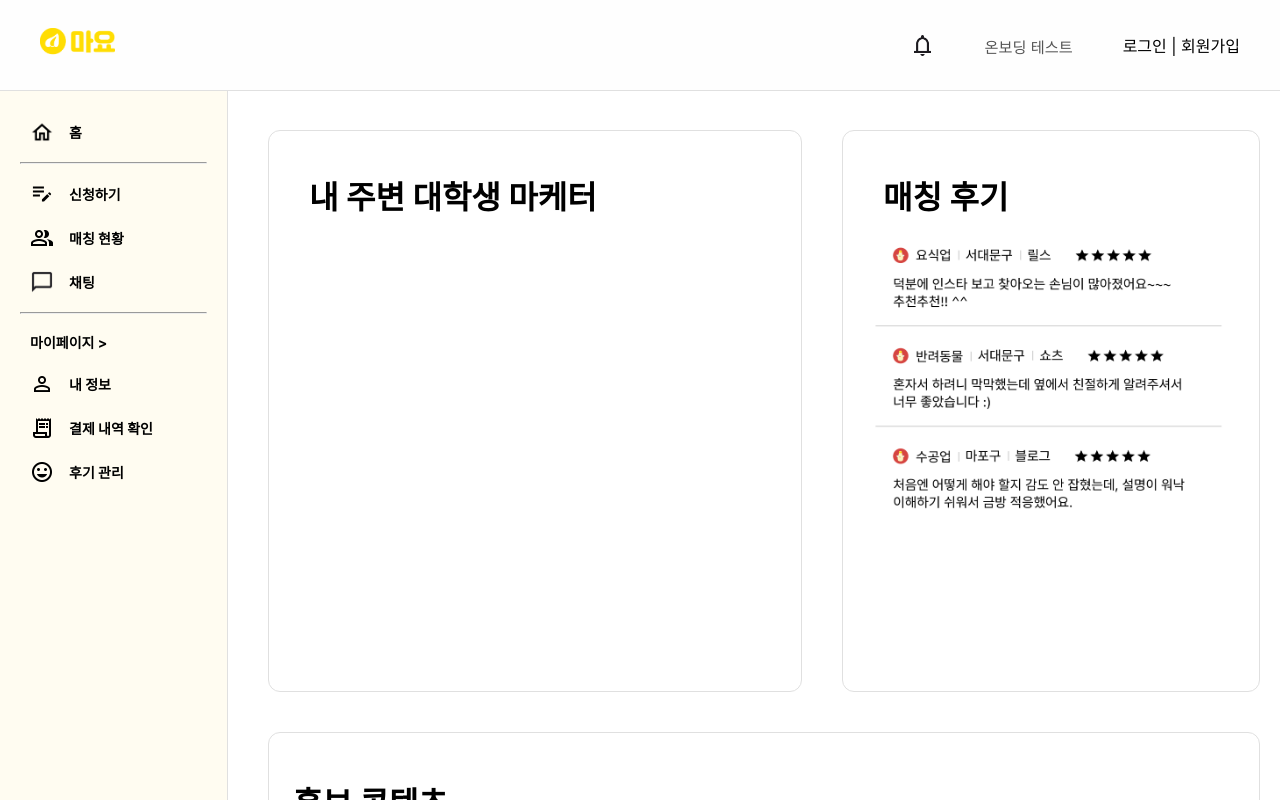
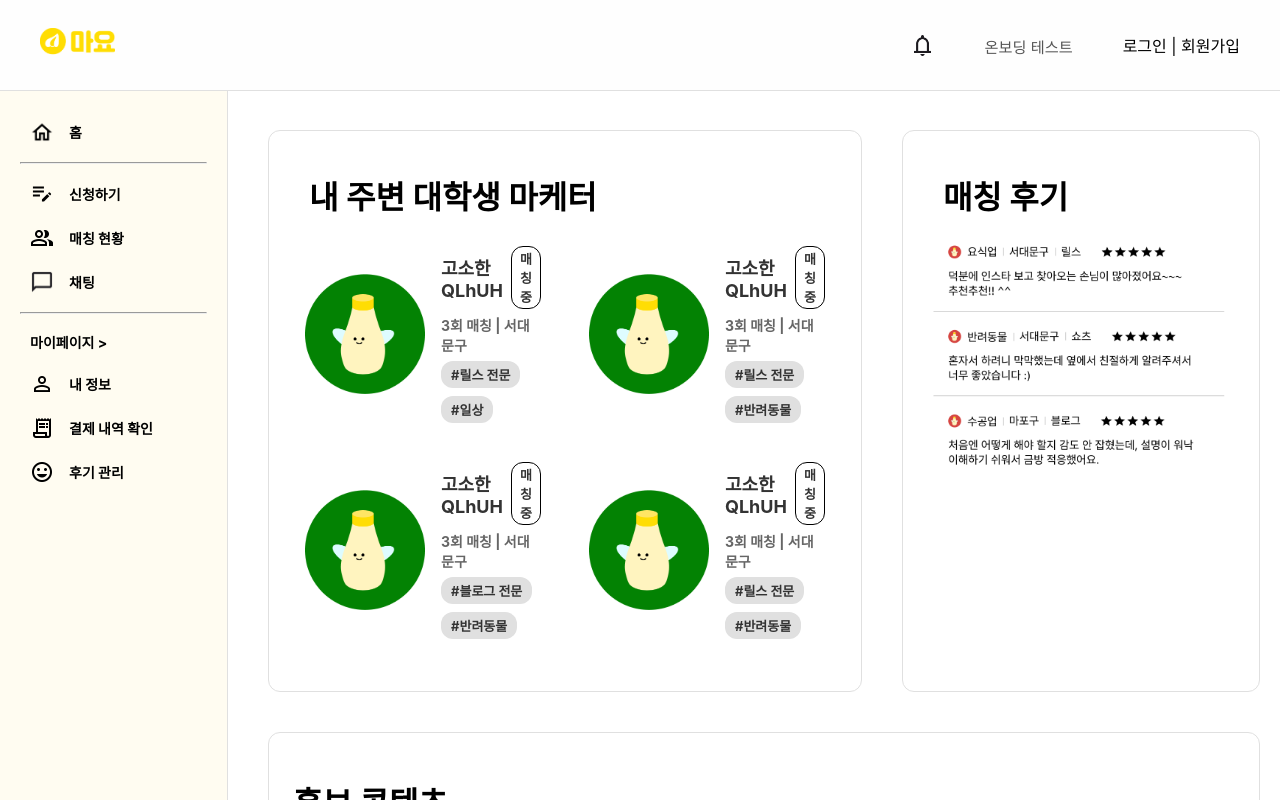
Before and after one commit to HaeDaeHun/mayo-FE, a React (Create React App) app: page /HomeLogin in a window 1280 px wide. Shown: the top 800 px of the page. Built offline with nearby package versions, Linux system fonts and the light colour scheme.

Commit message:
로그인 홈 수정

```diff
--- a/src/pages/HomeLogin.jsx
+++ b/src/pages/HomeLogin.jsx
@@ -2,14 +2,51 @@
 import React from 'react';
 import { Link } from 'react-router-dom';
 import '../styles/Home.css';
+import MarketerCard from './MarketerCard';
 
-function HomeLogin() {
+// 예시 더미 데이터
+const marketers = [
+  {
+    name: '고소한QLhUH',
+    matchCount: 3,
+    region: '서대문구',
+    tags: ['릴스 전문', '일상'],
+  },
+  {
+    name: '고소한QLhUH',
+    matchCount: 3,
+    region: '서대문구',
+    tags: ['릴스 전문', '반려동물'],
+  },
+  {
+    name: '고소한QLhUH',
+    matchCount: 3,
+    region: '서대문구',
+    tags: ['블로그 전문', '반려동물'],
+  },
+  {
+    name: '고소한QLhUH',
+    matchCount: 3,
+    region: '서대문구',
+    tags: ['릴스 전문', '반려동물'],
+  },
+];
+
+function Home() {
   return (
     <div className="home-container">
       <div className="top-container">
         <div className="top-left">
           <h1>내 주변 대학생 마케터</h1>
-          {/* 필요한 콘텐츠 추가 */}
+          <div className="grid-wrapper">
+          <div className="grid-container">
+            {marketers.map((m, idx) => (
+              <div className="grid-item-wrapper" key={idx}>
+                <MarketerCard {...m} />
+              </div>
+            ))}
+          </div>
+          </div>
         </div>
         <div className="top-right">
           <h1>매칭 후기</h1>
@@ -32,4 +69,4 @@ function HomeLogin() {
   );
 }
 
-export default HomeLogin;
+export default Home;
```
